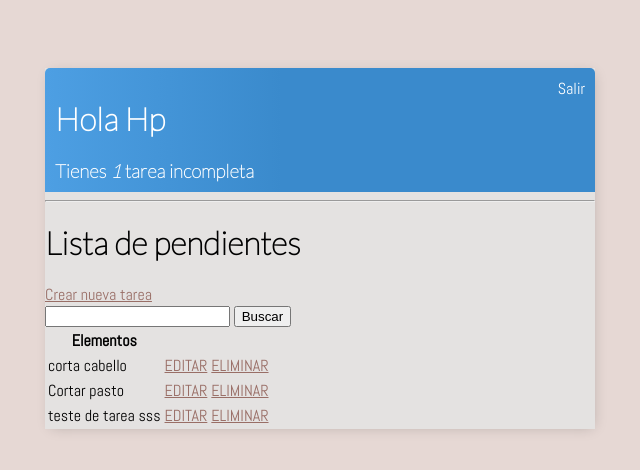
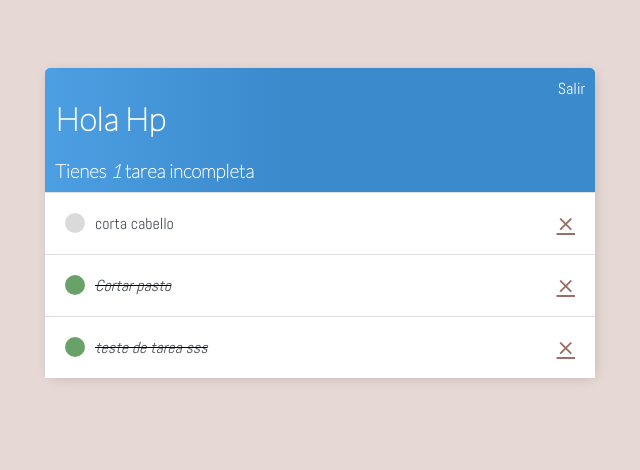
Before and after one commit to Alexnoter/blog-de-mandados-DJANGO, a Django app: page / in a window 1280 px wide. Shown: the top 470 px of the page, without its empty margins (320-960 px from the left). Run offline with Django 4.2, Linux system fonts and the light colour scheme; a user stored in the database is signed in; data comes from the database, SQL or seed files in the repository.

Commit message:
le dimos estilo a las lista para que se vea diferente

```diff
--- a/src/proyecto/base/templates/base/principal.html
+++ b/src/proyecto/base/templates/base/principal.html
@@ -55,6 +55,49 @@
             color: rgb(255, 255, 255);
             text-decoration: none;
         }
+        .envoltorio-tarea{
+            display: flex;
+            align-items: center;
+            justify-content: space-between;
+            padding: 20px;
+            background-color: #ffffff;
+            border-top: 1px solid rgb(225, 225, 225);
+        }
+
+        .titulo-tarea {
+            display: flex;
+        }
+
+        .titulo-tarea a {
+            text-decoration: none;
+            color: #4b5156;
+            margin-left: 10px;
+        }
+
+
+        .icono-tarea-completa {
+            height: 20px;
+            width: 20px;
+            background-color: rgb(105, 162, 105);
+            border-radius: 50px;
+        }
+
+        .icono-tarea-incompleta {
+            height: 20px;
+            width: 20px;
+            background-color: rgb(218, 218, 218);
+            border-radius: 50px;
+        }
+
+        .enlace-eliminar {
+            text-decoration: none
+            font-weight: 900;
+            color: #£A4220;
+            font-size: 22px;
+            line-height: 0;
+        }
+
+
 
     </style>
 </head>
--- a/src/proyecto/base/templates/base/tarea_list.html
+++ b/src/proyecto/base/templates/base/tarea_list.html
@@ -20,44 +20,38 @@
 
 </div>
 
-
-
-
-
-<hr>
-
-<h1>Lista de pendientes</h1>
-<a href="{% url 'crear-tarea' %}">Crear nueva tarea</a>
+<!--<a href="{% url 'crear-tarea' %}">Crear nueva tarea</a>
 
 <form method="GET">
     <input type="text" name="area-buscar" value="{{valor_buscado}}">
     <input type="submit" value="Buscar">
-</form>
+</form>-->
 
-<table>
-    <tr>
-        <th>Elementos</th>
-        <th></th>
-        <th></th>
-    </tr>
-
+<div class="envoltorio-items-tarea">
     {% for tarea in tareas %}
 
-    <tr>
-        <td>{{tarea.titulo}}</td>
+    <div class="envoltorio-tarea">
+        {% if tarea.completo %}
+        <div class="titulo-tarea">
+            <div class="icono-tarea-completa"></div>
+            <i><s><a href="{% url 'editar-tarea' tarea.id %}">{{tarea}}</a></s></i>
 
-        <td><a href="{% url 'editar-tarea' tarea.id %}">EDITAR</a></td>
-        <td><a href="{% url 'eliminar-tarea' tarea.id %}">ELIMINAR</a></td>
-    </tr>
+        </div>
+        <a class="enlace-eliminar" href="{% url 'eliminar-tarea' tarea.id %}">&#x2A2F;</a>
+        {% else %}
+        <div class="titulo-tarea">
+            <div class="icono-tarea-incompleta"></div>
+                <a href="{% url 'editar-tarea' tarea.id %}">{{tarea}}</a>
+
+        </div>
+        <a class="enlace-eliminar" href="{% url 'eliminar-tarea' tarea.id %}">&#x2A2F;</a>
+        {% endif %}
+    </div>
 
     {% empty %}
     <h3>no hay elementos en esta lista</h3>
-
     {% endfor %}
-
-
-
-</table>
+</div>
 
 
 {% endblock content %}
```
